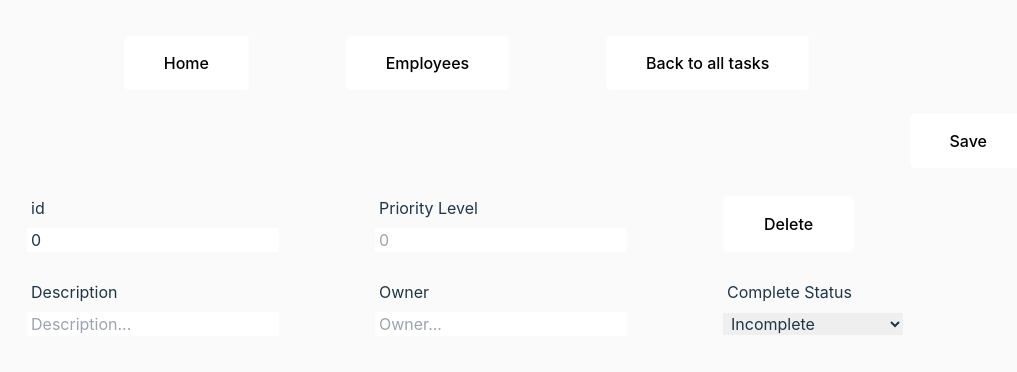
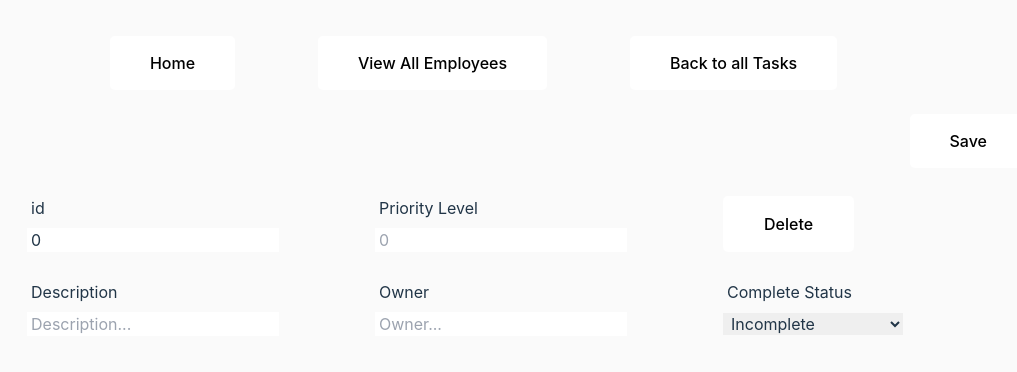
Before and after one commit to Arshadul-Monir/webdev_final_front, a React (Vite) app: page /tasks/new in a window 1280 px wide. Shown: the top 372 px of the page, without its empty margins (113-1130 px from the left). Built offline with nearby package versions, Linux system fonts and the light colour scheme; no server answers.

Commit message:
adding tasks now fixed

```diff
--- a/src/components/containers/SingleTaskContainer.jsx
+++ b/src/components/containers/SingleTaskContainer.jsx
@@ -88,7 +88,7 @@ function SingleTaskContainer() {
 
     }
 
-    const dispactchType = (newEntry == true) ? () => dispatch(addTask(formData)) : () => dispatch(editTask(formData));
+    const dispactchType = (newEntry == true) ? () => disp(addTask(formData)) : () => disp(editTask(formData));
     // const dispactchType = () => dispatch(editTask(formData));
 
   return <SingleTaskView task={task} dispactchType={dispactchType}
--- a/src/components/views/SingleTaskView.jsx
+++ b/src/components/views/SingleTaskView.jsx
@@ -6,6 +6,8 @@ import { useEffect, useState } from 'react'
 import { fetchTasks, addTask, deleteTask, editTask } from "../../store/tasksSlice";
 
 import "./styles/tailwindStyle.css"
+
+import NavigationButtons from "./NavigationButtons";
 
 export default function SingleTaskView({task, dispactchType,
   formData,
@@ -37,7 +39,7 @@ export default function SingleTaskView({task, dispactchType,
   return(
     <div className="h-screen w-full flex justify-center ">
       <div className="contextDiv">
-          <NavigationButtons ></NavigationButtons>
+          <NavigationButtons buttonTwo="Employees" buttonThree="Return_Tasks"></NavigationButtons>
 
           <div className="forumCol">
             <div className="flex justify-end">
@@ -122,27 +124,6 @@ export default function SingleTaskView({task, dispactchType,
   );
 }
 
-
-
-function NavigationButtons()
-{
-  return(
-    <div id ="nav-bar " className="flex justify-evenly pb-[24px]">
-        <Link className="nav-button" to={"/"}>
-          Home
-        </Link>
-        <Link className="nav-button" to={"/employees"}>
-            Employees
-        </Link>
-        <Link className="nav-button" to={"/tasks/"}>
-            Back to all tasks
-        </Link>
-        <div className="w-[24px]"></div>
-    </div>
-);
-
-}
-
 function Validate(idObj){
   const iddiv = (idObj.idValid == true) ?( <div></div> ) : (<div> ID not valid </div>)
 
```
